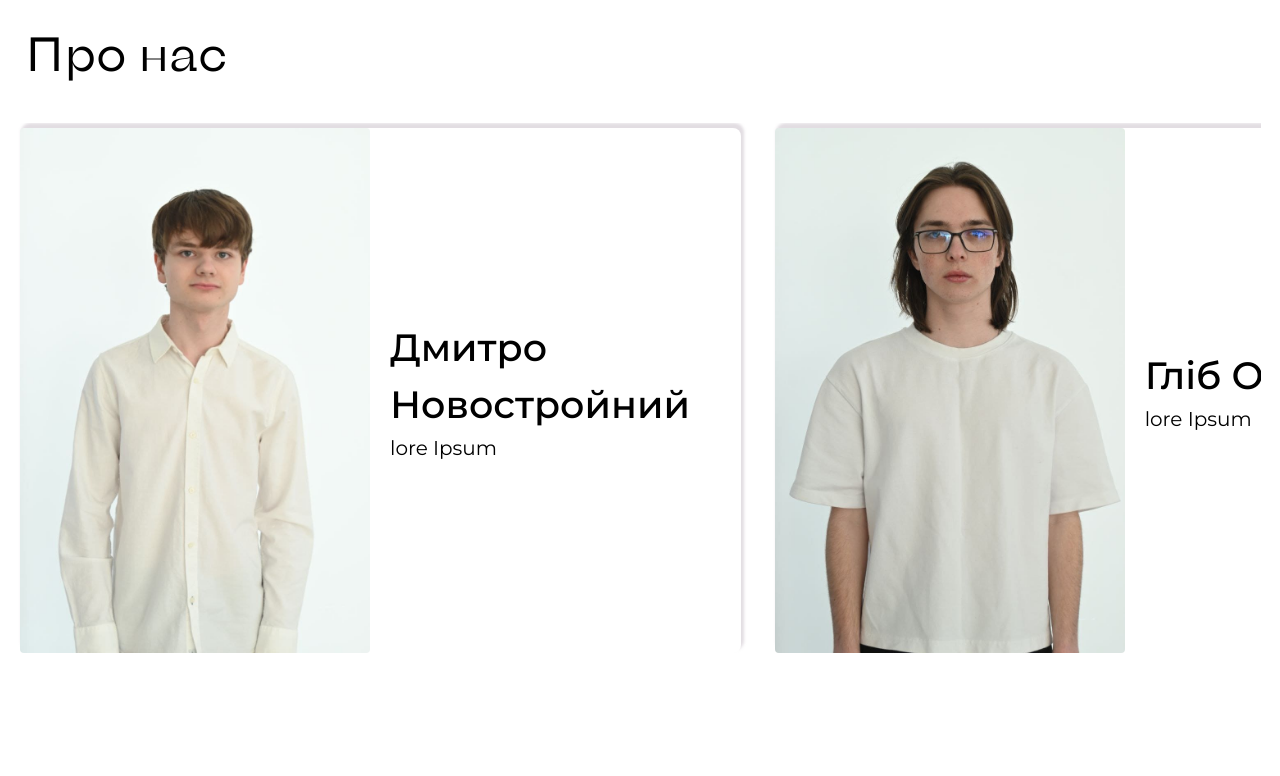
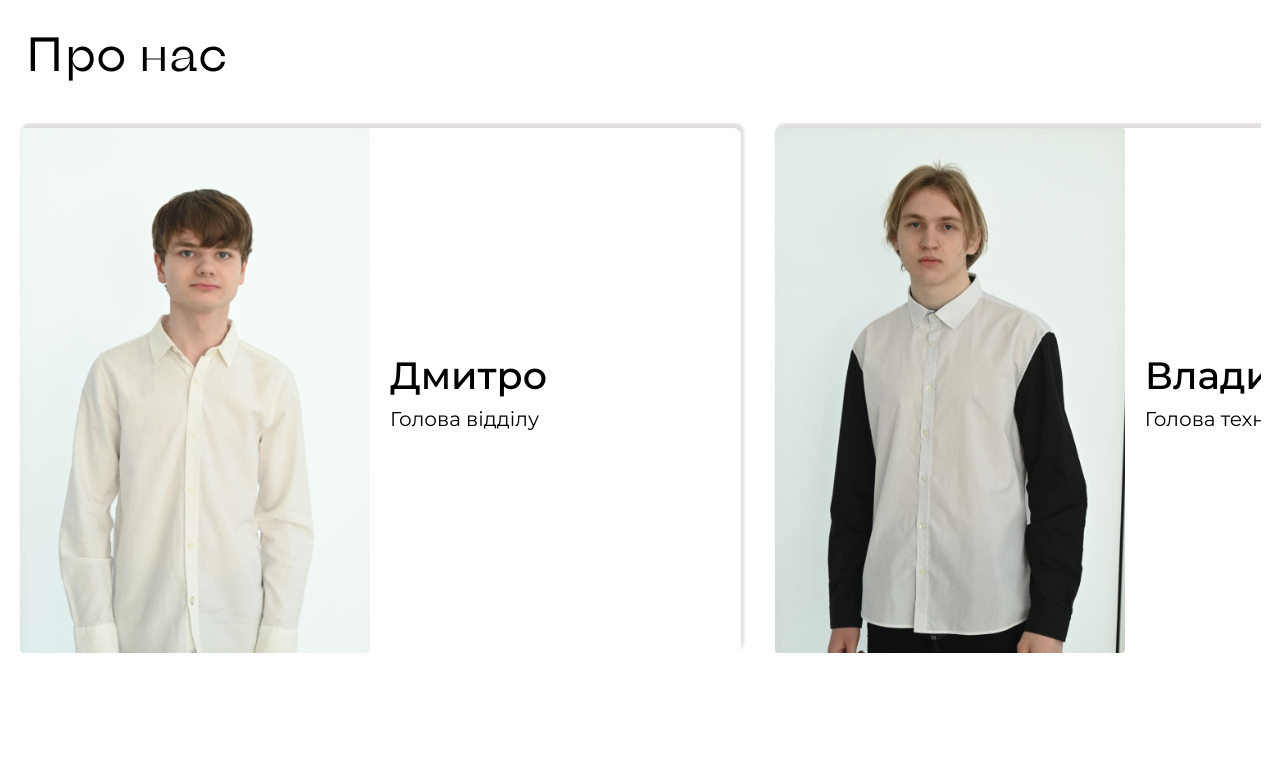
Before and after one commit to indnb/ExternalDeptFrontend, a Next.js app: page / in a window 1280 px wide. Shown: the part 1020-1796 px from the top of the page. Built offline with nearby package versions, Linux system fonts and the light colour scheme.

Commit message:
bugfix:add language option  and fix link ref to register

```diff
--- a/src/Atoms/ItemCategoryHackathon/index.tsx
+++ b/src/Atoms/ItemCategoryHackathon/index.tsx
@@ -13,7 +13,7 @@ export const ItemCategoryHackathon = ({ img, description, name }: { img: string,
             src={img}
             alt="img category"
           />
-          <h1 className=" font-montserrat font-medium text-center max-[850px]:ml-[9px] ml-[20px]  max-[850px]:text-[19px]   text-[46px] mt-[0px] text-[#203C8F]">{name}</h1>
+          <h1 className=" font-montserrat font-medium text-center max-[850px]:ml-[9px] ml-[20px] max-[1050px]:text-[38px]  max-[850px]:text-[24px]   text-[44px] mt-[0px] text-[#203C8F]">{name}</h1>
         </div>
 
         <h1 className={`max-[850px]:mt-[11px] max-[850px]:w-[auto] w-[39vw] font-montserrat font-normal ${fontSize ? "text-[calc(27/1552*100vw)] max-[550px]:text-[14px]" : "text-[calc(23/1552*100vw)] max-[550px]:text-[10px]"} text-black`}>
--- a/src/Molecules/AboutUsSlider/aboutUs.data.ts
+++ b/src/Molecules/AboutUsSlider/aboutUs.data.ts
@@ -5,43 +5,48 @@ import Maria from "@/public/photo_profile/photo_2025-03-18_10-49-19.jpg";
 import Ana from "@/public/photo_profile/photo_2025-03-18_10-49-19 (2).jpg";
 import Imgdima from "@/public/photo_profile/photo_2025-03-18_10-49-19 (3).jpg";
 import VladLavr from "@/public/photo_profile/photo_2025-03-18_10-49-19 (4).jpg";
+import Violetta from "@/public/photo_profile/photo_2025-03-20_01-09-11.jpg"
 import { IAboutUsData } from "@/type/IAboutUsData";
 
 export const aboutUsData: IAboutUsData[] = [
   {
-    name: "Дмитро Новостройний",
-    text: "lore Ipsum",
+    name: "Дмитро",
+    text: "Голова відділу",
     img: Imgdima,
   },
   {
-    name: "Гліб Осьмаков",
-    text: "lore Ipsum",
+    name: "Владислав",
+    text: "Голова технічного підвідділу",
+    img: Vlad,
+  },
+  {
+    name: "Прохор",
+    text: "Член проєктного підвідділу",
     img: Gleb,
   },
   {
-    name: "Влад Боднар",
-    text: "lore Ipsum",
-    img: Vlad,
-  },
-  {
-    name: "Марія",
-    text: "lore Ipsum",
-
+    name: "Ксеня",
+    text: "Голова спонсорського підвідділу",
     img: Maria,
   },
   {
-    name: "Анастасія Товкес",
-    text: "lore Ipsum",
+    name: "Поліна",
+    text: "Членкиня спонсорського підвідділу",
     img: Ana,
   },
   {
-    name: "Ксенія Шапеко",
-    text: "lore Ipsum",
+    name: "Владислав",
+    text: "Заступник голови відділу",
     img: Ksenia,
   },
   {
-    name: "Влад Лаврішко",
-    text: "lore Ipsum",
+    name: "Артем",
+    text: "Член медійного підвідділу",
     img: VladLavr,
-  }
+  },
+  {
+    name: "Віолетта",
+    text: "Членкиня проєктного відділу",
+    img: Violetta,
+  },
 ];
--- a/src/Molecules/MainLeftPanel/index.tsx
+++ b/src/Molecules/MainLeftPanel/index.tsx
@@ -24,7 +24,7 @@ export const MainLeftPanel = () => {
       </p>
 
       <h1
-        className={`h-[auto] text-[64px] w-[48vw] h-[auto] leading-[64px]  max-[850px]:text-[40px] max-[550px]:text-[30px] text-black
+        className={`h-[auto] text-[64px] w-[48vw]  leading-[64px]  max-[850px]:text-[40px] max-[550px]:text-[30px] text-black
         max-[850px]:leading-[40px] max-[850px]:mt-[22px] max-[550px]:mt-[25px]
         max-[850px]:w-[398px] max-[550px]:w-[80vw] ${fontFamily ? "font-kyivSerif" : "font-kyivSans"}`}
       //style={{
--- a/src/Molecules/RegistrationForm/RegistrationFormParticipant.data.ts
+++ b/src/Molecules/RegistrationForm/RegistrationFormParticipant.data.ts
@@ -77,10 +77,10 @@ export const useFormConfig = () => {
         name: "university",
         type: "select",
         placeholder: language == "ua" ? "НАЗВА НАВЧАЛЬНОГО ЗАКЛАДУ" : "EDUCATIONAL INSTITUTION NAME",
-        options: universityData.flatMap((university) => [
-          { id: university.id, name: university.name },
-          { id: university.id, name: university.name_eng },
-        ]),
+        options: [
+          ...universityData.map((university) => ({ id: university.id, name: language === "ua" ? university.name : university.name_eng })),
+          ...universityData.map((university) => ({ id: university.id, name: language === "ua" ? university.name_eng : university.name }))
+        ],
         validation: {
           required: language == "ua" ? "Це поле обов'язкове" : "This field is required",
         },
--- a/src/Organisms/Registration/index.tsx
+++ b/src/Organisms/Registration/index.tsx
@@ -2,21 +2,29 @@
 import { RegistrationText } from "@/Atoms/RegistrationText";
 import { RegistrationButtons } from "@/Molecules/RegistrationButtons";
 import { DesktopRegistration } from "@/Organisms/DesktopRegistration";
-import { useState } from "react";
+import { useEffect, useRef, useState } from "react";
 import { useLanguageStore } from "@/_store/LanguageChanger";
+import { useRefStore } from "@/_store/RegistrationSectionLink";
 
 export const Registration = () => {
   const { language } = useLanguageStore();
+  const refRegistrationSection = useRef<any>(null);
   const [selectedForm, setSelectedForm] = useState<
     "participant" | "team" | null
   >(null);
   const handleClose = () => {
     setSelectedForm(null);
   };
-
+  const { setRef } = useRefStore();
+  useEffect(() => {
+    if (refRegistrationSection.current) {
+      setRef(refRegistrationSection);
+    }
+  }, [refRegistrationSection]);
   return (
     <div
       className="w-full flex flex-col gap-10 justify-center mt-[100px] max-[850px]:mt-[20px]  mb-[80px]"
+      ref={refRegistrationSection}
     >
       {!selectedForm ? (
         <div className="flex flex-col gap-6">
--- a/src/app/page.tsx
+++ b/src/app/page.tsx
@@ -10,7 +10,7 @@ export default function Home() {
   return (
     <div className="bg-[white] ">
 
-      <div className={`w-full flex flex-col gap-10 justify-center overflow-hidden`}>
+      <div className={`w-full flex flex-col gap-10 justify-center overflow-x-hidden`}>
         <InvalidWidget />
         <Main />
         <AboutUs />
```
Also changed, not shown: src/public/photo_profile/photo_2025-03-20_01-09-11.jpg (added).
